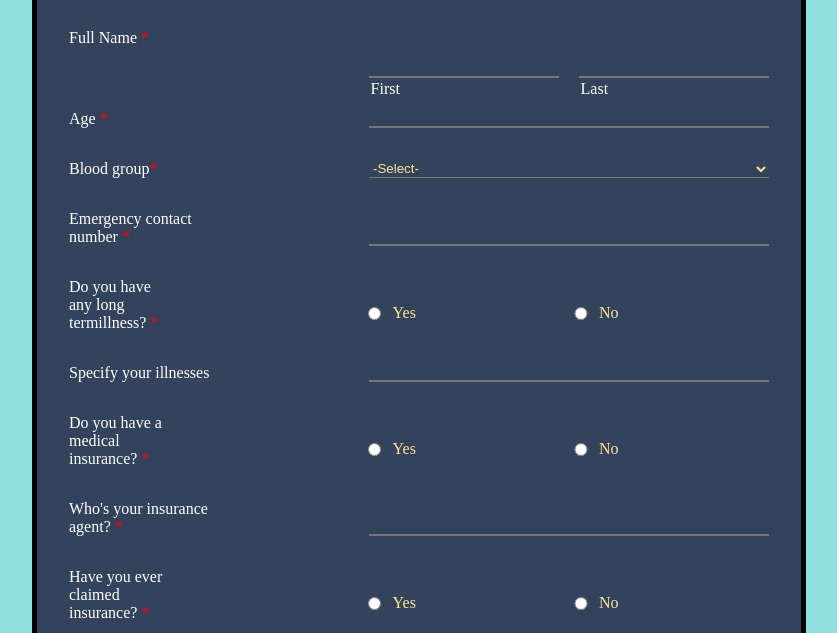
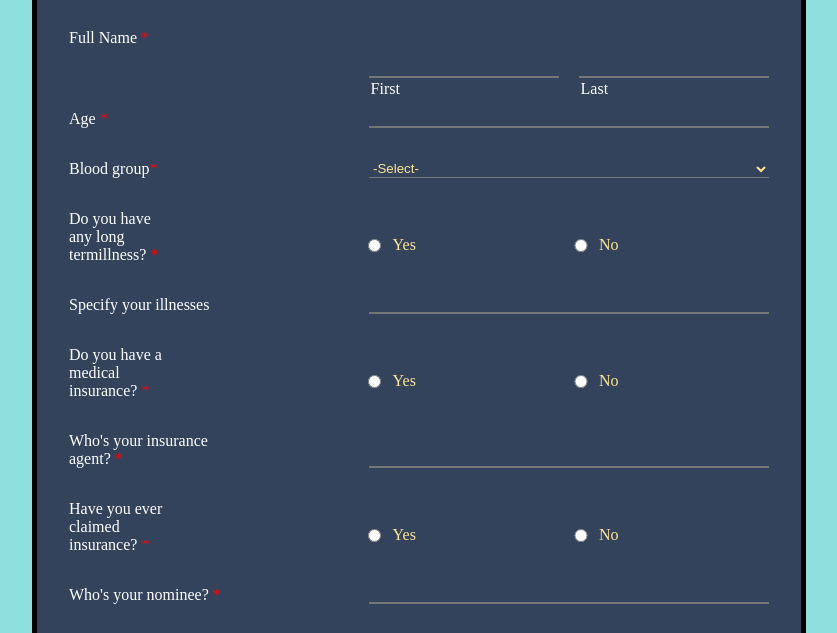
Before and after one commit to hacagahasanli/step-group-website, a plain HTML site: page index.html in a window 1280 px wide. Shown: the part 148-781 px from the top of the page, without its empty margins (221-1058 px from the left). Drawn offline with Linux system fonts and the light colour scheme.

Commit message:
Delete some tags

```diff
--- a/index.html
+++ b/index.html
@@ -58,14 +58,6 @@
 
         </div>
 
-
-        <div class="flex">
-
-            <span>Emergency contact number <span style="color: red;">*</span></span>
-
-            <input class="center" <input type="tel" id="phone" name="phone" required>
-
-        </div>
 
         <div class="radiocenter">
 
```
